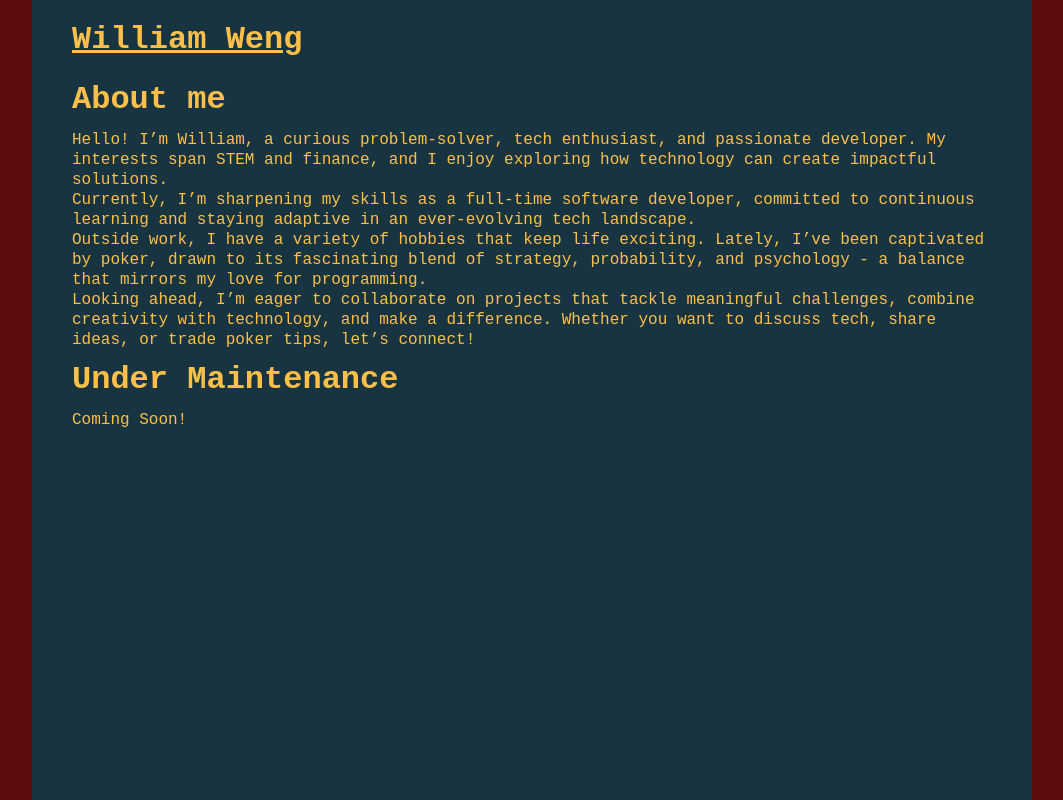
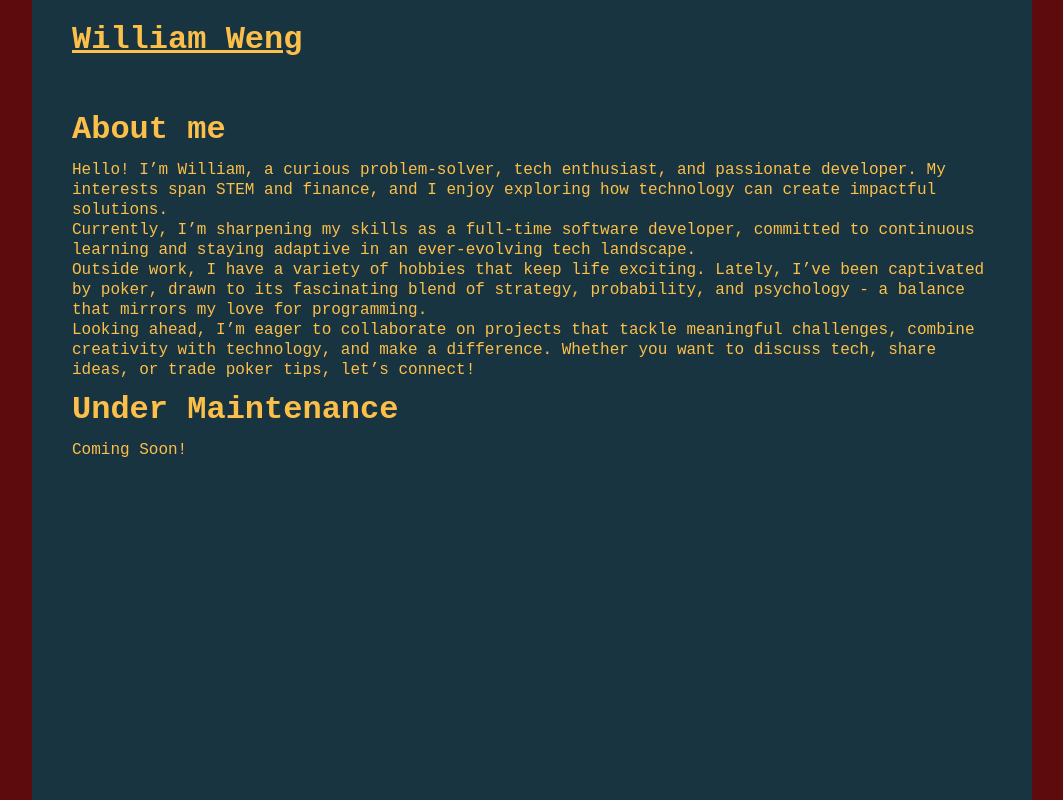
Before and after one commit to will-weng/will-weng.github.io, a React (Create React App) app: page / in a window 1280 px wide. Shown: the whole page, without its empty margins (108-1171 px from the left). Built offline with nearby package versions, Linux system fonts and the light colour scheme; the HTML template or start-up script is replaced by a standard one.

Commit message:
header sticks to top

```diff
--- a/src/App.tsx
+++ b/src/App.tsx
@@ -1,12 +1,14 @@
-import theme from './styles/Theme';
-import GlobalStyles from './styles/Global';
 import { ThemeProvider } from 'styled-components';
 import Content from './Content';
+import Header from './Header';
+import GlobalStyles from './styles/Global';
+import theme from './styles/Theme';
 
 function App() {
   return (
     <ThemeProvider theme={theme}>
       <GlobalStyles />
+      <Header />
       <Content />
     </ThemeProvider>
   );
--- a/src/Content.tsx
+++ b/src/Content.tsx
@@ -1,11 +1,6 @@
-import Address from "./components/Address";
-import Main from "./components/Main";
+import styled from "styled-components";
+import AboutMe from "./components/AboutMe";
 import Maintenance from "./components/Maintenance";
-import AboutMe from "./components/AboutMe";
-import Header from "./components/Header";
-import styled from "styled-components";
-import Footer from "./components/Footer";
-import TodoList from "./components/TodoList";
 
 const ContentStyle = styled.div`
     display: flex;
@@ -15,6 +10,7 @@ const ContentStyle = styled.div`
     margin-right: auto;
     height: 100vh;
     height: 100dvh;
+    padding-top: 100px;
     background-color: ${({ theme }) => theme.colours.Main};
 
     > * {
@@ -30,7 +26,6 @@ const ContentStyle = styled.div`
 function Content() {
     return (
         <ContentStyle>
-            <Header />
             <AboutMe />
             <Maintenance />
             {/* <Main />
--- a/src/components/Header.tsx
+++ b/src/Header.tsx
@@ -1,8 +1,22 @@
 import styled from "styled-components";
 
 const HeaderStyle = styled.header`
+    position: fixed;
     padding-top: 10px;
+    left: 0;
+    right: 0;
+    margin: auto;
+    height: 100px;
+    width: 1000px;
+    background-color: ${({ theme }) => theme.colours.Main};
+    padding-left: 40px;
+    padding-right: 40px;
+
+    * {
+        background-color: ${({ theme }) => theme.colours.Main};
+    }
 `
+
 const StyledH1 = styled.h1`
     transition: color 0.3s ease;
     &:hover {
```
Also changed, not shown: src/components/Main.tsx (+5 -6 lines).
